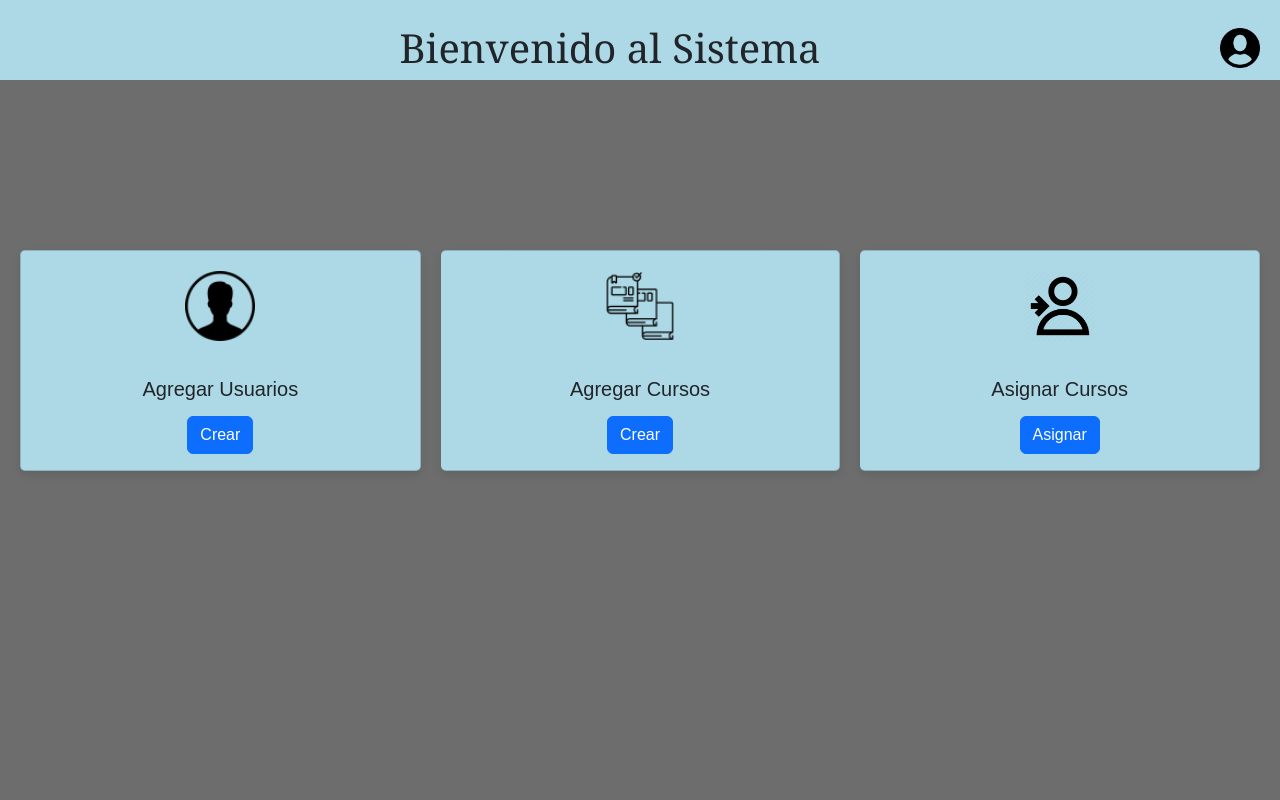
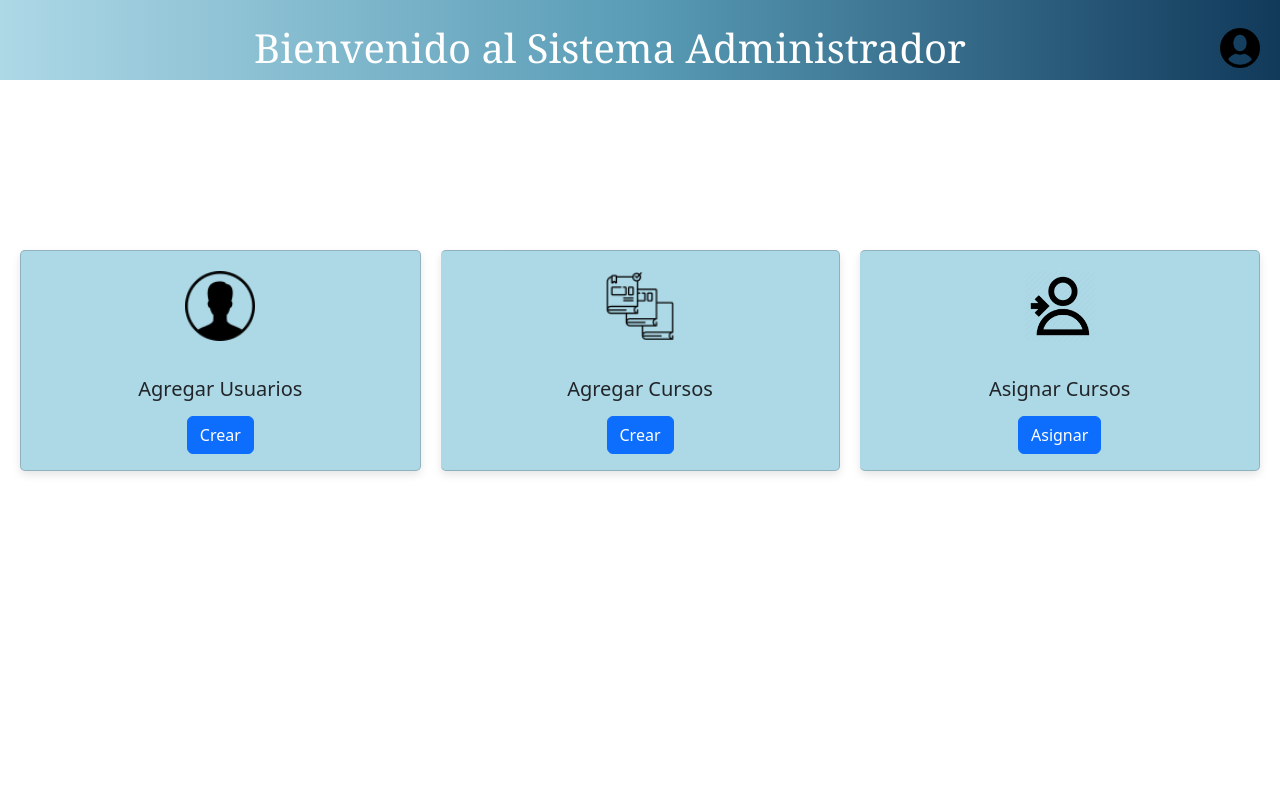
Before and after one commit to AlvaroD19G/Lab06, a PHP site: page /Admin.php in a window 1280 px wide. Run offline with PHP 8.4, Linux system fonts and the light colour scheme; data that the repository does not hold is empty.

Commit message:
rediseño

```diff
--- a/Admin.php
+++ b/Admin.php
@@ -23,7 +23,7 @@ $cursos = getCursos($conex);
 
 <body>
   <div class="navbar">
-    <h4>Bienvenido al Sistema</h4>
+    <h4>Bienvenido al Sistema Administrador</h4>
     <a href="Login.php"><img style="width: 40px; height: 40px; margin-right: 20px;"
         src="img/1564535_customer_user_userphoto_account_person_icon.png" class="card-img-top" alt="..."></a>
   </div>
--- a/Style/admin.css
+++ b/Style/admin.css
@@ -1,8 +1,12 @@
 .navbar {
-  background-color: lightblue;
+  background: linear-gradient(90deg, #add8e6, #599cb6, #11395a);
+  font-size: 40px;
+  text-align: center;
+  font-family: Georgia, 'Times New Roman', Times, serif;
   width: 100%;
   height: 80px;
-  padding-top: 15px;
+  color: white;
+  position: relative;
 }
 
 .navbar h4 {
@@ -15,8 +19,6 @@
 body {
   margin: 0 !important;
   padding: 0 !important;
-  font-family: Arial, sans-serif !important;
-  background-color: #6d6d6d !important;
 }
 
 .card-group {
--- a/Teacher.php
+++ b/Teacher.php
@@ -2,7 +2,6 @@
 include_once 'includes/conection.php';
 session_start();
 
-// Asegúrate de que el usuario esté logueado
 if (!isset($_SESSION['cedula']) || !isset($_SESSION['rol'])) {
     header('Location: login.php');
     exit();
@@ -22,11 +21,13 @@ $rol = $_SESSION['rol'];
     <link rel="stylesheet" href="style/reset.css">
     <link rel="stylesheet" href="style/teacher.css">
     <link rel="stylesheet" href="https://cdnjs.cloudflare.com/ajax/libs/font-awesome/6.0.0-beta3/css/all.min.css">
+    <link href="https://cdn.jsdelivr.net/npm/bootstrap@5.3.3/dist/css/bootstrap.min.css" rel="stylesheet"
+        integrity="sha384-QWTKZyjpPEjISv5WaRU9OFeRpok6YctnYmDr5pNlyT2bRjXh0JMhjY6hW+ALEwIH" crossorigin="anonymous">
 </head>
 
 <body>
     <div class="navbar">
-        <h4>Bienvenido al Sistema Profesor</h4>
+        <h4>Bienvenido al Sistema Maestro</h4>
         <a href="Login.php"><img style="width: 40px; height: 40px; margin-right: 20px;"
                 src="img/1564535_customer_user_userphoto_account_person_icon.png" class="card-img-top" alt="..."></a>
     </div>
```
Also changed, not shown: Students.php (+9 -5 lines), Style/student.css (+8 -9 lines), Style/teacher.css (+10 -18 lines).
